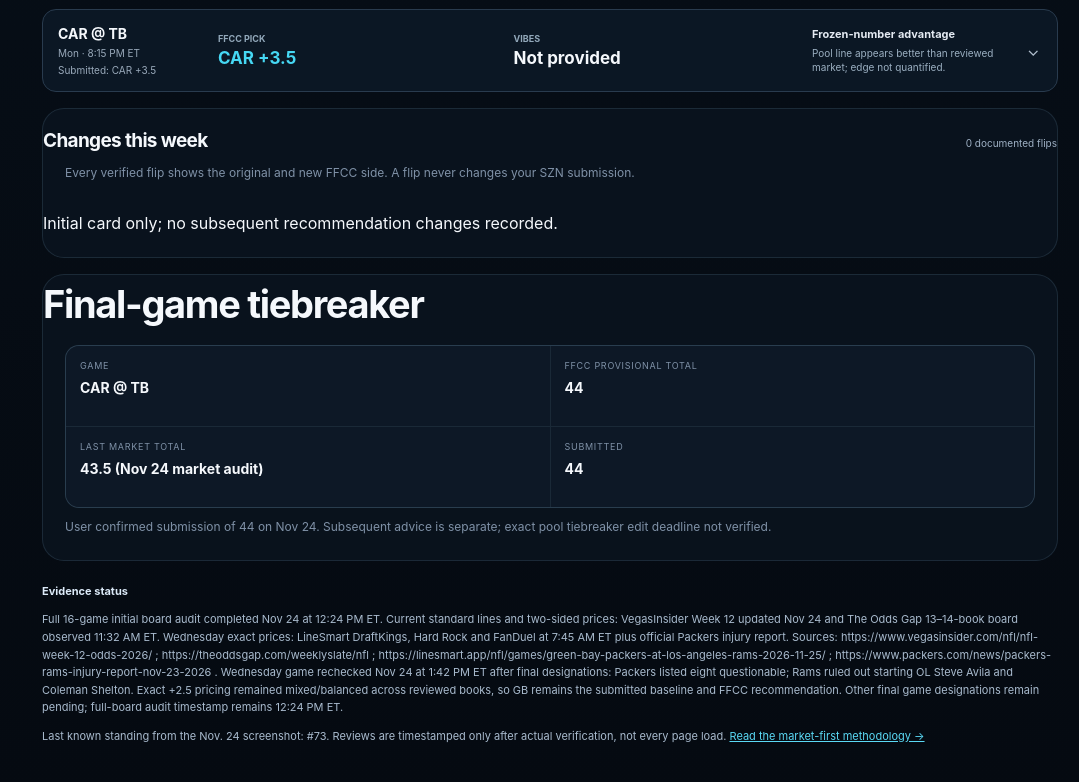
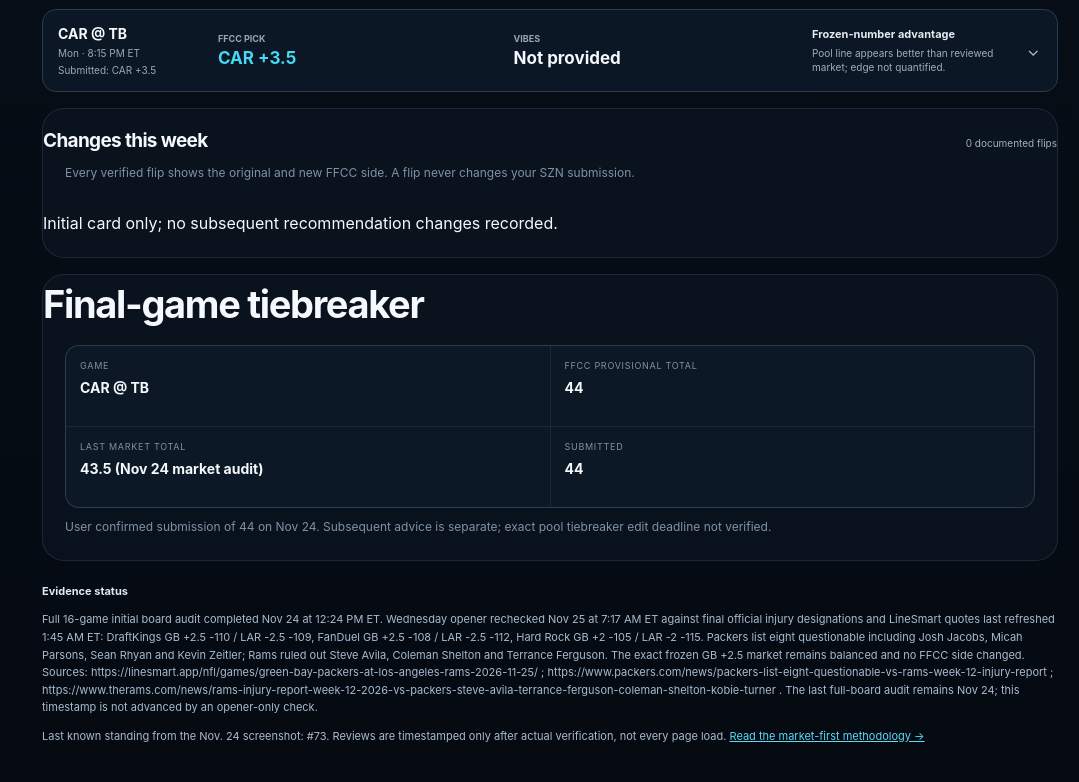
Before and after one commit to TipsyAntler/fantasy-command-center, a Next.js app: page /pickem/board in a window 1280 px wide. Shown: the part 1978-2760 px from the top of the page, without its empty margins (201-1280 px from the left). Built offline with nearby package versions, Linux system fonts and the light colour scheme.

Commit message:
Refresh Week 12 opener audit without changing submitted pick

```diff
--- a/data/pickem-week12.ts
+++ b/data/pickem-week12.ts
@@ -6,7 +6,7 @@ export const week12ReviewedAt = "2026-11-24T12:24:00-05:00";
 export const week12ReviewedLabel = "Nov 24 · 12:24 PM ET";
 export const week12PoolName = "The SZN · NFL Super Pick'em · NFL-575";
 export const week12PoolStatus = "16 exact frozen spreads captured; full initial board audited Nov 24. First kickoff Wed Nov 25 at 8 PM ET; user confirmed submission of all 16 FFCC picks and tiebreaker 44 on Nov 24. Exact edit-lock behavior remains unverified.";
-export const week12MarketAsOf = "Full 16-game initial board audit completed Nov 24 at 12:24 PM ET. Current standard lines and two-sided prices: VegasInsider Week 12 updated Nov 24 and The Odds Gap 13–14-book board observed 11:32 AM ET. Wednesday exact prices: LineSmart DraftKings, Hard Rock and FanDuel at 7:45 AM ET plus official Packers injury report. Sources: https://www.vegasinsider.com/nfl/nfl-week-12-odds-2026/ ; https://theoddsgap.com/weeklyslate/nfl ; https://linesmart.app/nfl/games/green-bay-packers-at-los-angeles-rams-2026-11-25/ ; https://www.packers.com/news/packers-rams-injury-report-nov-23-2026 . Wednesday game rechecked Nov 24 at 1:42 PM ET after final designations: Packers listed eight questionable; Rams ruled out starting OL Steve Avila and Coleman Shelton. Exact +2.5 pricing remained mixed/balanced across reviewed books, so GB remains the submitted baseline and FFCC recommendation. Other final game designations remain pending; full-board audit timestamp remains 12:24 PM ET.";
+export const week12MarketAsOf = "Full 16-game initial board audit completed Nov 24 at 12:24 PM ET. Wednesday opener rechecked Nov 25 at 7:17 AM ET against final official injury designations and LineSmart quotes last refreshed 1:45 AM ET: DraftKings GB +2.5 -110 / LAR -2.5 -109, FanDuel GB +2.5 -108 / LAR -2.5 -112, Hard Rock GB +2 -105 / LAR -2 -115. Packers list eight questionable including Josh Jacobs, Micah Parsons, Sean Rhyan and Kevin Zeitler; Rams ruled out Steve Avila, Coleman Shelton and Terrance Ferguson. The exact frozen GB +2.5 market remains balanced and no FFCC side changed. Sources: https://linesmart.app/nfl/games/green-bay-packers-at-los-angeles-rams-2026-11-25/ ; https://www.packers.com/news/packers-list-eight-questionable-vs-rams-week-12-injury-report ; https://www.therams.com/news/rams-injury-report-week-12-2026-vs-packers-steve-avila-terrance-ferguson-coleman-shelton-kobie-turner . The last full-board audit remains Nov 24; this timestamp is not advanced by an opener-only check.";
 export const week12Standing = {correct:76,rank:73,leaderCorrect:96,note:"User screenshot Nov 24; 7th place 92."};
 export const week12SubmittedCard = {confirmedDate:"2026-11-24",confirmationSource:"User message: Submitted (in response to all 16 FFCC sides and tiebreaker 44)",picks:{"GB-LAR":"GB +2.5","CHI-DET":"CHI -2.5","PHI-DAL":"DAL -8.5","KC-BUF":"KC +3.5","DEN-PIT":"PIT +3.5","NO-CIN":"NO +10.5","NYG-IND":"NYG -6.5","NYJ-MIA":"NYJ -3.5","ATL-MIN":"ATL +7.5","TEN-JAX":"TEN +14.5","BAL-HOU":"HOU -6.5","NE-LAC":"NE +1.5","WAS-ARI":"ARI +7.5","SEA-SF":"SEA +3.5","LV-CLE":"LV +4.5","CAR-TB":"CAR +3.5"} as Record<string,string>,tiebreaker:"44",note:"Immutable user-confirmed baseline; subsequent FFCC advice does not alter submitted picks."};
 export const week12PendingPoolGames: {day:string;kickoff:string;away:string;home:string;mikeVibe:string;reason:string}[] = [];
```
